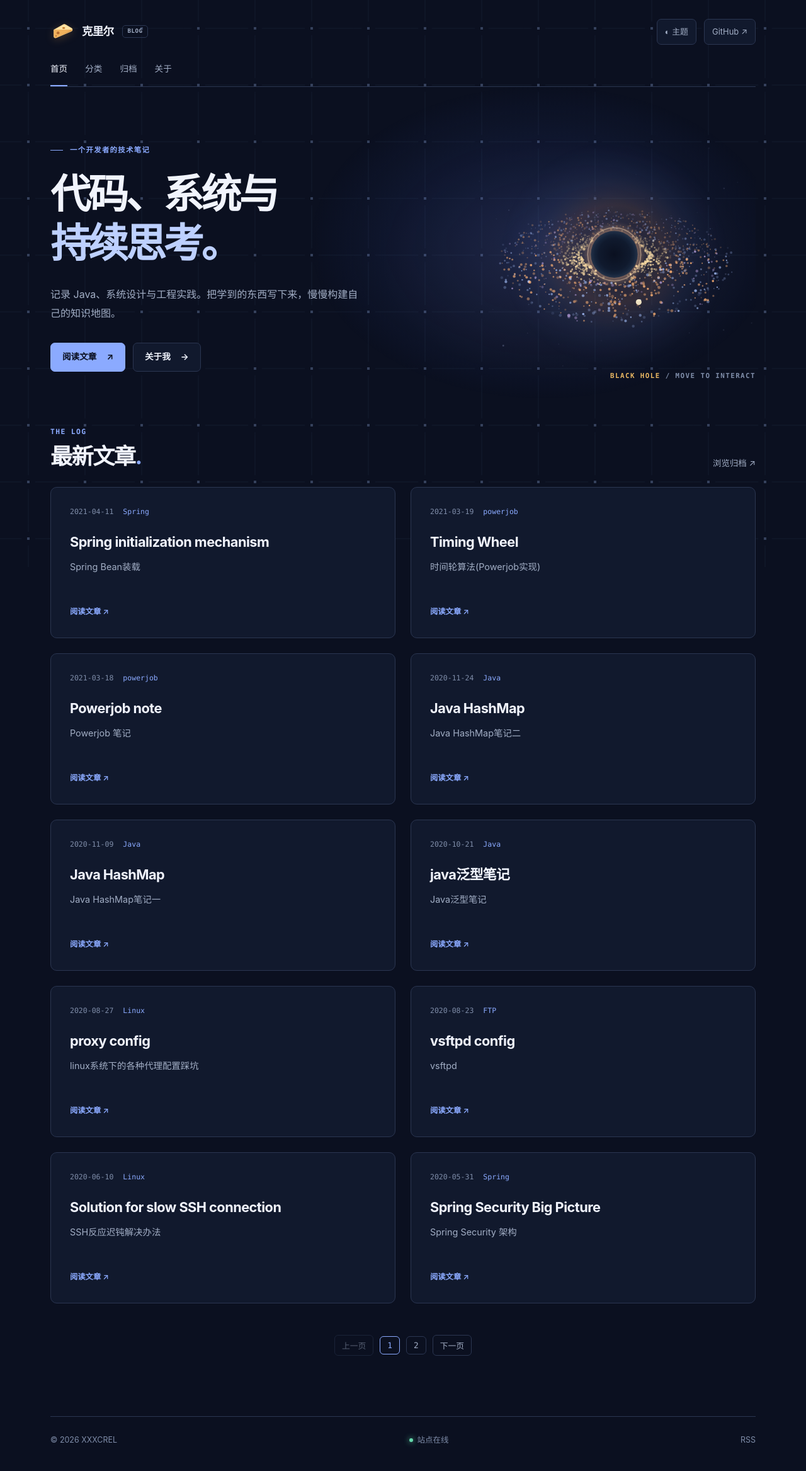
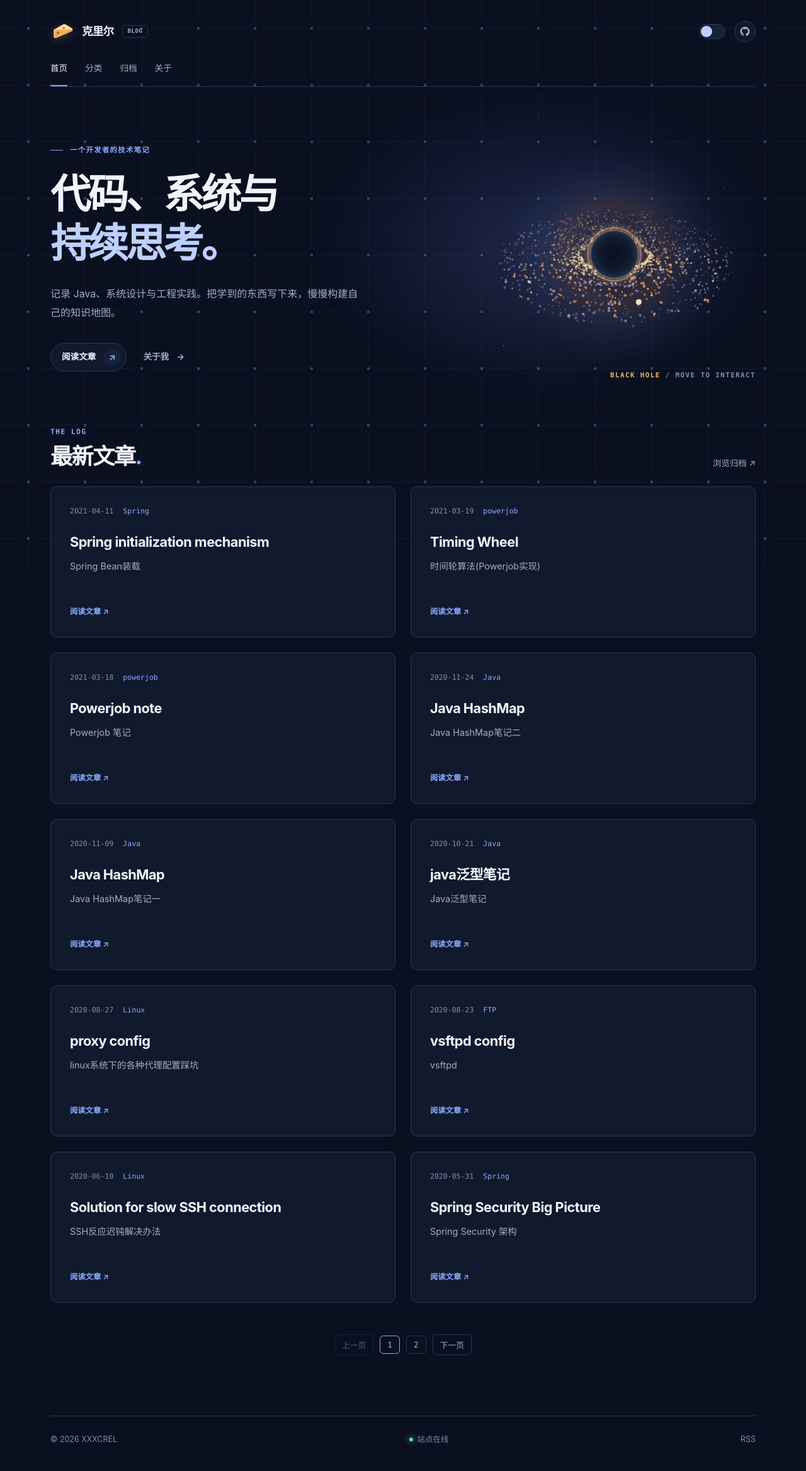
Before and after one commit to xxxcrel/xxxcrel.github.io, a Jekyll site: the page built from index.html, in a window 1280 px wide. Shown: the whole page at 63% size. Built offline with Jekyll 4.4.1, drawn with Linux system fonts in a browser that asks for light colours; the list of posts is cut into pages by our own code.

Commit message:
style: refine theme switch, GitHub icon, and reading CTA

```diff
--- a/_includes/profile-card.html
+++ b/_includes/profile-card.html
@@ -6,8 +6,10 @@
       <span class="terminal-logo__badge">BLOG</span>
     </a>
     <div class="terminal-header__tools">
-      <button class="theme-button" type="button" data-theme-button aria-label="切换明暗主题"><span aria-hidden="true">◐</span><span class="theme-button__label"> 主题</span></button>
-      <a class="github-link" href="https://github.com/{{ site.github_username }}" target="_blank" rel="noopener noreferrer">GitHub ↗</a>
+      <button class="theme-button" type="button" role="switch" data-theme-button aria-label="浅色主题" aria-checked="false" title="切换明暗主题"><span class="theme-button__track" aria-hidden="true"><span class="theme-button__thumb"></span></span></button>
+      <a class="github-link" href="https://github.com/{{ site.github_username }}" target="_blank" rel="noopener noreferrer" aria-label="GitHub" title="GitHub">
+        <svg viewBox="0 0 24 24" width="18" height="18" fill="currentColor" aria-hidden="true"><path d="M12 2a10 10 0 0 0-3.162 19.487c.5.09.682-.217.682-.483 0-.237-.009-.866-.014-1.7-2.782.605-3.369-1.34-3.369-1.34-.455-1.157-1.11-1.466-1.11-1.466-.908-.62.069-.607.069-.607 1.004.07 1.532 1.03 1.532 1.03.892 1.53 2.341 1.088 2.91.832.09-.647.35-1.088.636-1.339-2.221-.253-4.555-1.11-4.555-4.944 0-1.091.39-1.984 1.03-2.683-.104-.253-.447-1.27.098-2.647 0 0 .84-.269 2.75 1.025A9.564 9.564 0 0 1 12 6.835c.85.004 1.705.115 2.504.338 1.909-1.294 2.747-1.025 2.747-1.025.547 1.377.203 2.394.1 2.647.641.699 1.028 1.592 1.028 2.683 0 3.844-2.337 4.688-4.565 4.936.359.31.679.922.679 1.858 0 1.342-.012 2.423-.012 2.752 0 .269.18.577.688.48A10.003 10.003 0 0 0 12 2Z"/></svg>
+      </a>
     </div>
   </div>
   <nav class="terminal-nav" aria-label="主导航">
--- a/_layouts/default.html
+++ b/_layouts/default.html
@@ -9,7 +9,7 @@
   <link rel="icon" href="{{ '/favicon.ico' | relative_url }}" sizes="any">
   <link rel="icon" href="{{ '/assets/images/cheese-mark.svg' | relative_url }}" type="image/svg+xml">
   <meta name="theme-color" content="#0b1020">
-  <script src="{{ '/assets/js/theme.js' | relative_url }}"></script>
+  <script src="{{ '/assets/js/theme.js' | relative_url }}?v={{ site.time | date: '%Y%m%d%H%M%S' }}"></script>
   <link rel="stylesheet" href="{{ '/assets/css/site.css' | relative_url }}?v={{ site.time | date: '%Y%m%d%H%M%S' }}">
 </head>
 <body>
--- a/assets/css/site.css
+++ b/assets/css/site.css
@@ -79,17 +79,23 @@ button { font: inherit; }
   letter-spacing: .06em;
 }
 .terminal-header__tools { gap: 12px; }
-.theme-button, .github-link {
-  padding: 8px 12px;
+.theme-button { display: grid; width: 46px; height: 30px; padding: 0; place-items: center; border: 0; border-radius: 999px; background: transparent; cursor: pointer; }
+.theme-button__track { position: relative; display: block; width: 42px; height: 24px; border: 1px solid var(--border); border-radius: 999px; background: var(--surface-raised); transition: background .2s, border-color .2s; }
+.theme-button__thumb { position: absolute; top: 2px; left: 2px; width: 18px; height: 18px; border-radius: 50%; background: var(--accent-bright); box-shadow: 0 1px 5px rgba(0, 0, 0, .18); transition: transform .2s, background .2s; }
+:root[data-theme="light"] .theme-button__track { border-color: var(--accent); background: var(--accent); }
+:root[data-theme="light"] .theme-button__thumb { transform: translateX(18px); background: #fff; }
+.github-link {
+  display: grid;
+  width: 34px;
+  height: 34px;
+  place-items: center;
   border: 1px solid var(--border);
-  border-radius: 7px;
+  border-radius: 50%;
   background: var(--surface);
   color: var(--muted);
-  font-size: .81rem;
   text-decoration: none;
-  cursor: pointer;
 }
-.theme-button:hover, .github-link:hover { border-color: var(--accent); color: var(--text); }
+.theme-button:hover .theme-button__track, .github-link:hover { border-color: var(--accent); color: var(--text); }
 .terminal-nav {
   gap: 28px;
   margin-top: 27px;
@@ -148,8 +154,8 @@ button { font: inherit; }
 }
 .terminal-header.is-scrolled .terminal-nav__item.is-active { background: var(--surface-raised); color: var(--accent-bright); }
 .terminal-header.is-scrolled .terminal-header__tools { order: 2; gap: 7px; }
-.terminal-header.is-scrolled .theme-button,
-.terminal-header.is-scrolled .github-link { padding: 7px 10px; border-radius: 999px; }
+.terminal-header.is-scrolled .theme-button { width: 46px; height: 30px; }
+.terminal-header.is-scrolled .github-link { width: 34px; height: 34px; }
 .content-shell { min-height: 55vh; }
 
 /* Home */
@@ -196,6 +202,12 @@ button { font: inherit; }
 .button-link:hover { transform: translateY(-2px); background: var(--accent-bright); }
 .button-link--ghost, .error-page__secondary { border-color: var(--border); background: var(--surface); color: var(--text); }
 .button-link--ghost:hover, .error-page__secondary:hover { background: var(--surface-raised); }
+.hero-actions .button-link { gap: 12px; padding: 8px 8px 8px 17px; border-color: var(--border); border-radius: 999px; background: var(--surface); color: var(--text); box-shadow: inset 0 1px rgba(255, 255, 255, .04); }
+.hero-actions .button-link:hover { border-color: var(--accent); background: var(--surface-raised); }
+.hero-actions__icon { display: grid; width: 28px; height: 28px; place-items: center; border-radius: 50%; background: var(--surface-raised); color: var(--accent); font-size: .9rem; transition: transform .2s, background .2s, color .2s; }
+.hero-actions__primary:hover .hero-actions__icon { transform: translate(1px, -1px); background: var(--accent); color: var(--bg); }
+.hero-actions .button-link--ghost { padding: 9px 13px; border-color: transparent; background: transparent; color: var(--muted); box-shadow: none; }
+.hero-actions .button-link--ghost:hover { color: var(--text); }
 .black-hole-scene {
   position: relative;
   width: 100%;
@@ -367,10 +379,9 @@ button { font: inherit; }
   .site-shell { width: min(calc(100% - 32px), var(--site-width)); }
   .terminal-header.is-scrolled { width: min(calc(100% - 32px), var(--site-width)); }
   .terminal-header { padding-top: 18px; }
-  .terminal-logo__badge, .theme-button__label { display: none; }
+  .terminal-logo__badge { display: none; }
   .terminal-header__tools { gap: 7px; }
   .terminal-header.is-scrolled .github-link { display: none; }
-  .theme-button, .github-link { padding: 7px 9px; }
   .terminal-nav { gap: 21px; margin-top: 22px; }
   .home-hero { gap: 8px; padding: 34px 0 38px; }
   .home-intro h1 { font-size: clamp(2.4rem, 9vw, 3.3rem); }
--- a/assets/js/theme.js
+++ b/assets/js/theme.js
@@ -22,7 +22,7 @@
     function sync(theme) {
       root.setAttribute("data-theme", theme);
       if (themeColor) themeColor.setAttribute("content", theme === "light" ? "#f6f8fe" : "#0b1020");
-      toggle.setAttribute("aria-pressed", theme === "light" ? "true" : "false");
+      toggle.setAttribute("aria-checked", theme === "light" ? "true" : "false");
       window.dispatchEvent(new CustomEvent("site-theme-change", {
         detail: { theme: theme }
       }));
--- a/index.html
+++ b/index.html
@@ -9,7 +9,7 @@ description: 克里尔的文章与技术笔记
     <h1>代码、系统与<br><span>持续思考。</span></h1>
     <p class="home-intro__description">记录 Java、系统设计与工程实践。把学到的东西写下来，慢慢构建自己的知识地图。</p>
     <div class="hero-actions">
-      <a class="button-link" href="#latest">阅读文章 <span aria-hidden="true">↗</span></a>
+      <a class="button-link hero-actions__primary" href="#latest">阅读文章 <span class="hero-actions__icon" aria-hidden="true">↗</span></a>
       <a class="button-link button-link--ghost" href="{{ '/about/' | relative_url }}">关于我 <span aria-hidden="true">→</span></a>
     </div>
   </div>
```
